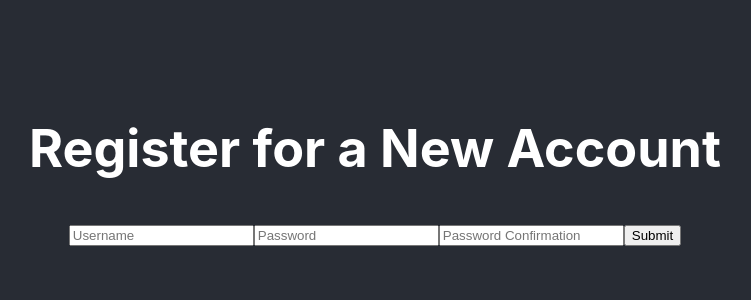
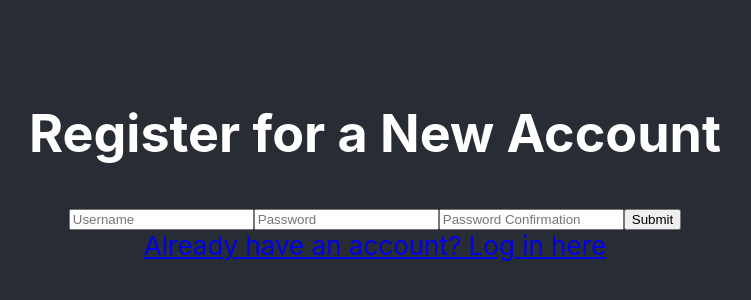
Before and after one commit to cs-unknown/FE, a React (Create React App) app in the folder cs-unknown/: page / in a window 1280 px wide. Shown: the part 236-536 px from the top of the page, without its empty margins (265-1016 px from the left). Built offline with nearby package versions, Linux system fonts and the light colour scheme.

Commit message:
cleaned up login and register.

```diff
--- a/cs-unknown/src/components/Login/Login.js
+++ b/cs-unknown/src/components/Login/Login.js
@@ -5,16 +5,11 @@ import axios from "axios";
 import { Link } from "react-router-dom";
 
 const Login = ({ props, errors, touched, values, status, history }) => {
-  console.log('props', props)
   const [user, setUser] = useState("");
-
-  console.log('status in Login', status)
-  console.log('user in Login', user)
 
   useEffect(() => {
     if (status) {
       setUser(status);
-      console.log('useeffectttttt', history)
       history.push('/home')
     }
   }, [status]);
@@ -34,9 +29,7 @@ const Login = ({ props, errors, touched, values, status, history }) => {
         {touched.password && errors.password && (
           <p className="error">{errors.password}</p>
         )}
-        {/* <Link to="/home"> */}
-          <button type="submit">Submit</button>
-        {/* </Link> */}
+        <button type="submit">Submit</button>
       </Form>
     </div>
   );
@@ -57,11 +50,9 @@ const FormikLogin = withFormik({
   }),
 
   handleSubmit(values, { setStatus, resetForm }) {
-    console.log('hiiiiiiiiii from login')
     return axios
       .post(`https://unknown-mud.herokuapp.com/api/login/`, values)
       .then(res => {
-        console.log('results in login', res)
         setStatus(res.data);
         resetForm();
       })
--- a/cs-unknown/src/components/Registration/Registration.js
+++ b/cs-unknown/src/components/Registration/Registration.js
@@ -4,16 +4,14 @@ import * as Yup from "yup";
 import axios from "axios";
 import { Link } from 'react-router-dom';
 
-const Registration = ({ errors, touched, values, status }) => {
+const Registration = ({ errors, touched, values, status, history }) => {
 
   const [user, setUser] = useState('');
-
-  // console.log('user in registration', user)
-  // console.log('status in registration', status)
 
   useEffect(() => {
     if (status) {
       setUser(status);
+      history.push('/login')
     }
   }, [status])
 
@@ -45,11 +43,9 @@ const Registration = ({ errors, touched, values, status }) => {
         {touched.password2 && errors.password2 && (
           <p className='error'>{errors.password2}</p>
         )}
-        <Link to='/login'>
-          <button type='submit'>Submit</button>
-        </Link>
+        <button type='submit'>Submit</button>
       </Form>
-      <Link to='regist'></Link>
+      <Link to='/login'>Already have an account? Log in here</Link>
     </div>
   )
 }
@@ -77,7 +73,6 @@ const FormikRegistration = withFormik({
     return axios
       .post(`https://unknown-mud.herokuapp.com/api/registration/`, values)
       .then(res => {
-        console.log("axios response", res);
         setStatus(res.data);
       })
       .catch(err =>
```
